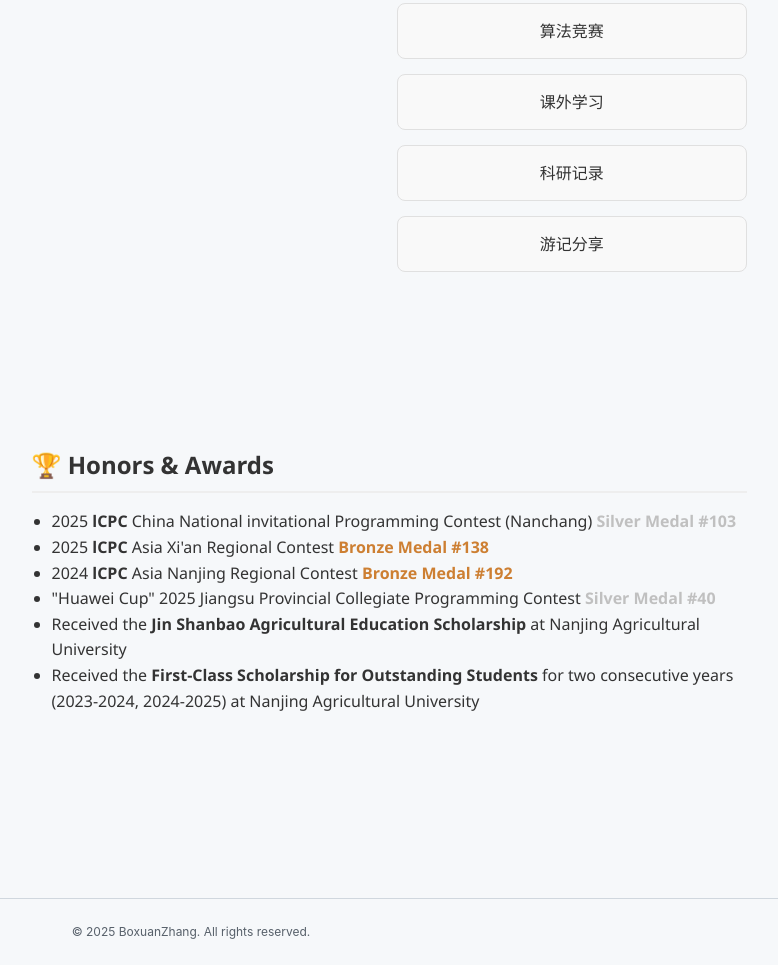
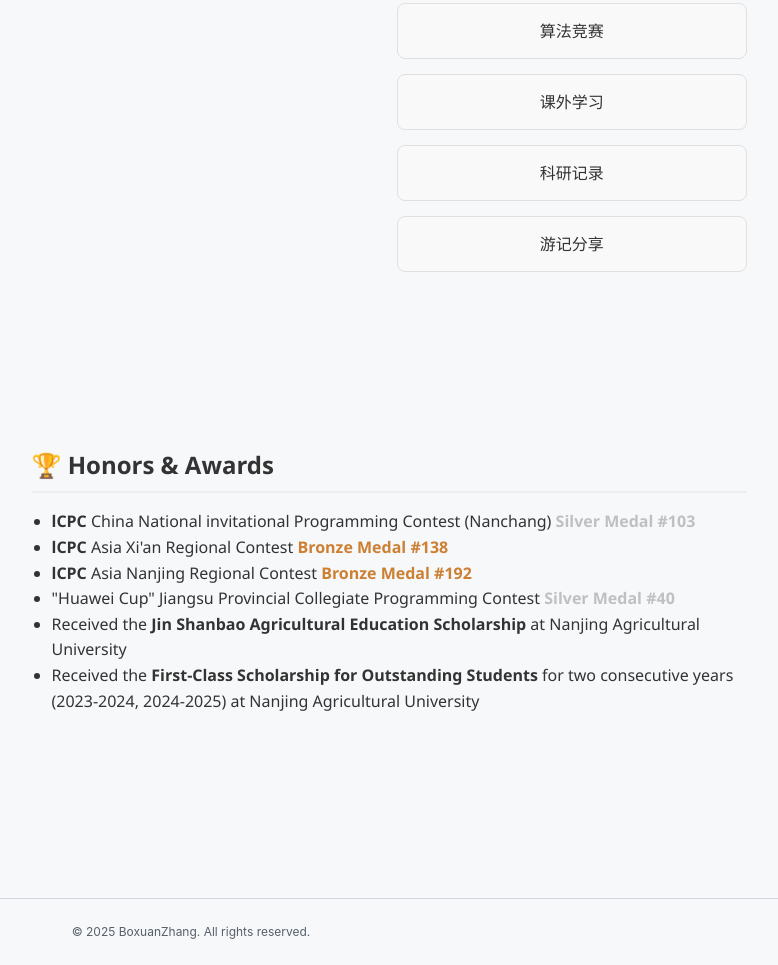
Before and after one commit to AAAAAZBX/AAAAAZBX.github.io, an Astro site: page / in a window 1280 px wide. Shown: the part 1117-2082 px from the top of the page, without its empty margins (449-1227 px from the left). Built offline with nearby package versions, Linux system fonts and the light colour scheme; Astro itself is replaced by a stand-in of ours.

Commit message:
微调主页

```diff
--- a/src/pages/index.astro
+++ b/src/pages/index.astro
@@ -100,10 +100,10 @@ const profile = {
         <section class="content-section">
           <h3>🏆 Honors & Awards</h3>
           <ul class="awards-list">
-              <li>2025 <strong>lCPC</strong> China National invitational Programming Contest (Nanchang) <strong class="medal-silver">Silver Medal #103</strong></li>
-              <li>2025 <strong>lCPC</strong> Asia Xi'an Regional Contest <strong class="medal-bronze">Bronze Medal #138</strong></li>
-              <li>2024 <strong>lCPC</strong> Asia Nanjing Regional Contest <strong class="medal-bronze">Bronze Medal #192</strong></li>
-              <li>"Huawei Cup" 2025 Jiangsu Provincial Collegiate Programming Contest <strong class="medal-silver">Silver Medal #40</strong></li>
+              <li><strong>lCPC</strong> China National invitational Programming Contest (Nanchang) <strong class="medal-silver">Silver Medal #103</strong></li>
+              <li><strong>lCPC</strong> Asia Xi'an Regional Contest <strong class="medal-bronze">Bronze Medal #138</strong></li>
+              <li><strong>lCPC</strong> Asia Nanjing Regional Contest <strong class="medal-bronze">Bronze Medal #192</strong></li>
+              <li>"Huawei Cup" Jiangsu Provincial Collegiate Programming Contest <strong class="medal-silver">Silver Medal #40</strong></li>
               <li>Received the <strong>Jin Shanbao Agricultural Education Scholarship</strong> at Nanjing Agricultural University</li>
               <li>Received the <strong>First-Class Scholarship for Outstanding Students</strong> for two consecutive years (2023-2024, 2024-2025) at Nanjing Agricultural University</li>
           </ul>
```
